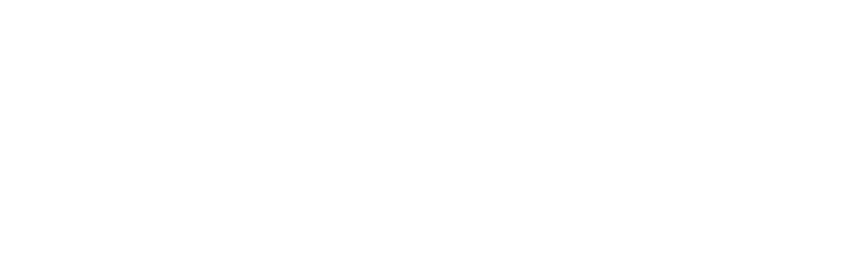
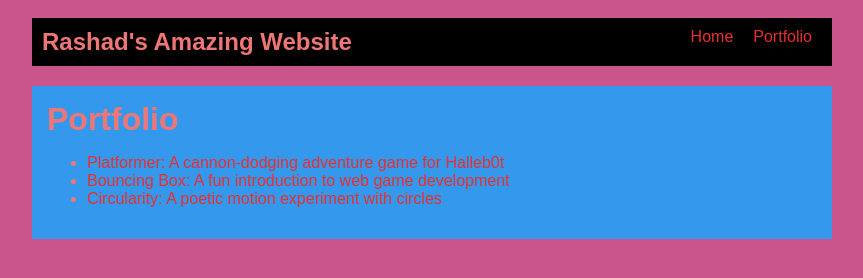
Before and after one commit to rashadgoins4/rashadgoins4.github.io, a plain HTML site: page portfolio.html in a window 1280 px wide. Shown: the whole page, without its empty margins (208-1071 px from the left). Drawn offline with Linux system fonts and the light colour scheme.

Commit message:
add portfolio page to website

```diff
--- a/portfolio.html
+++ b/portfolio.html
@@ -0,0 +1,40 @@
+<!DOCTYPE html>
+<html>
+  <head>
+    <title>Rashad's basement</title>
+    <link rel="stylesheet" href="style.css" />
+  </head>
+
+  <body>
+    <!-- All content goes here -->
+    <div id="all-contents">
+      <nav>
+     <h1>Rashad's Amazing Website</h1>
+     <ul id="nav-ul">
+    <li class="nav-li">
+  <a href="index.html">Home</a>
+</li>
+<li class="nav-li">
+  <a href="portfolio.html">Portfolio</a>
+</li>
+</ul>
+    </nav>
+
+    <main>
+<div class="content">
+    <h1>Portfolio</h1>
+    <ul id="portfolio">
+<li>
+  <a href="fsd-projects/platformer/">Platformer: A cannon-dodging adventure game for Halleb0t</a>
+</li>
+<li>
+  <a href="fsd-projects/bouncing-box/">Bouncing Box: A fun introduction to web game development</a>
+</li>
+<li>
+  <a href="fsd-projects/circularity/">Circularity: A poetic motion experiment with circles</a>
+</li>
+    </ul>
+    </main>
+</div>
+  </body>
+</html>
--- a/style.css
+++ b/style.css
@@ -1,6 +1,6 @@
 body {
     background: rgb(201, 85, 139);
-    color: rgb(45, 45, 45);
+    color: rgb(240, 118, 118);
     padding: 10px;
     font-family: Arial, sans-serif;
 }
@@ -12,7 +12,7 @@ body {
 
 /* navigation menu */
 nav {
-    background: rgb(252, 252, 252);
+    background: rgb(0, 0, 0);
     margin: 0 auto;
     display: flex;
     padding: 10px;
@@ -22,7 +22,7 @@ nav {
 h1 {
     display: flex;
     align-items: center;
-    color: rgb(255, 246, 246);
+    color: rgb(240, 118, 118);
     flex: 1;
     margin: 0;
 }
@@ -41,7 +41,7 @@ h1 {
 
 a {
     text-decoration: none;
-    color: #fff;
+    color: #e92f2f;
 }
 
 /* main container area beneath menu */
```
Also changed, not shown: index.html (+10 -5 lines).
